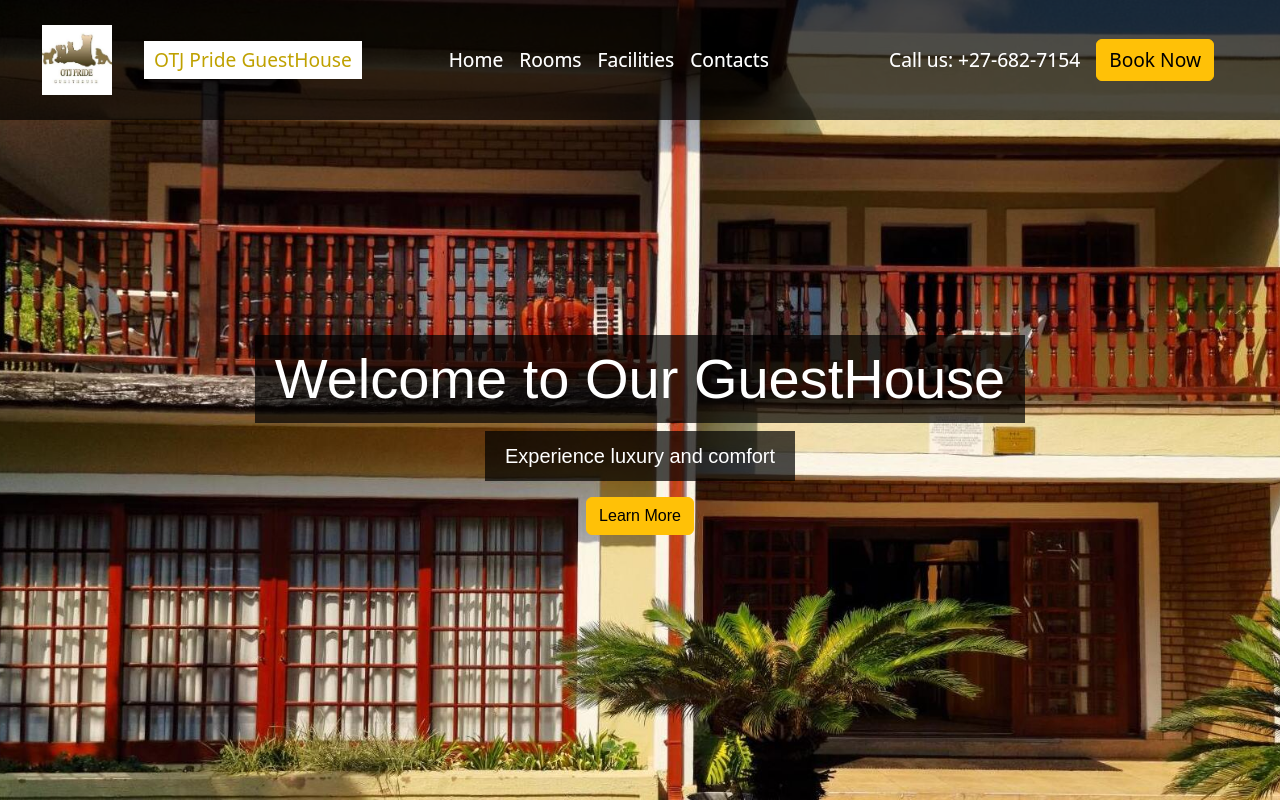
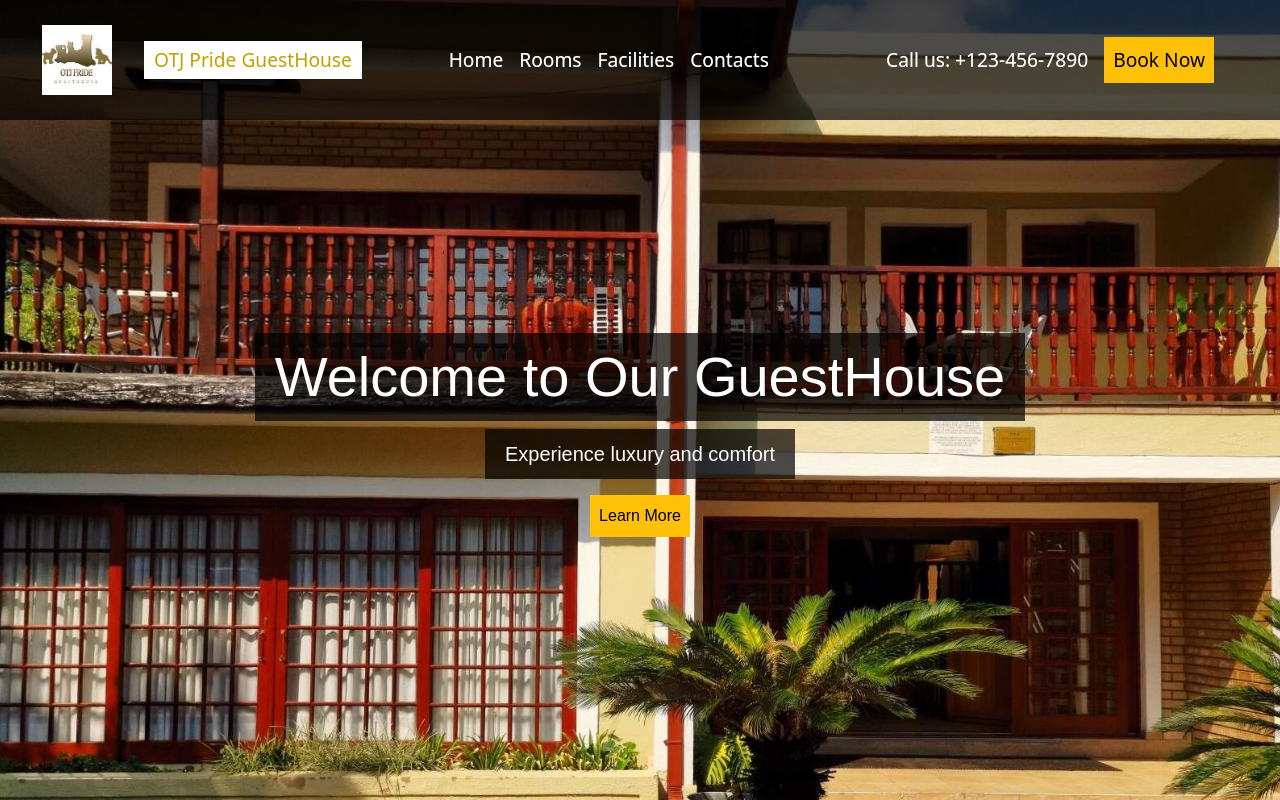
Before and after one commit to Putumani/otj-pride-guesthouse, a React (Create React App) app in the folder client-side/: page / in a window 1280 px wide. Built offline with nearby package versions, Linux system fonts and the light colour scheme.

Commit message:
removed the border radius on both buttons

```diff
--- a/client-side/src/components/HeroSection.js
+++ b/client-side/src/components/HeroSection.js
@@ -22,7 +22,6 @@ function HeroSection() {
         backgroundImage: "url(../assets/images/front_view.jpg)",
         backgroundSize: "cover",
         backgroundPosition: "center",
-        backgroundRepeat: "no-repeat",
         display: "flex",
         flexDirection: "column",
         justifyContent: "center",
@@ -69,7 +68,7 @@ function HeroSection() {
         Experience luxury and comfort
       </p>
       <button
-        className="btn btn-warning"
+        className="btn btn-warning p-2 rounded-0"
         style={{ fontFamily: "sans-serif" }}
       >
         Learn More
--- a/client-side/src/components/NavBar.js
+++ b/client-side/src/components/NavBar.js
@@ -73,10 +73,10 @@ function NavBar({ toggleDatePicker }) {
               className="me-3 poppins-semibold text-white"
               style={{ fontSize: "1.2rem" }}
             >
-              Call us: +27-682-7154
+              Call us: +123-456-7890
             </span>
             <button
-              className="btn btn-warning text-black"
+              className="btn btn-warning p-2 rounded-0 text-black"
               type="button"
               style={{ fontSize: "1.2rem" }}
               onClick={toggleDatePicker}
--- a/client-side/src/index.css
+++ b/client-side/src/index.css
@@ -12,12 +12,10 @@ code {
     monospace;
 }
 
-/* Define the hidden state for the date picker */
 .hidden {
   display: none;
 }
 
-/* Define the visible state for the date picker with a slide-in effect */
 .date-picker-slide-in {
   transition: transform 0.5s ease-in-out;
   transform: translateX(100%);
```
